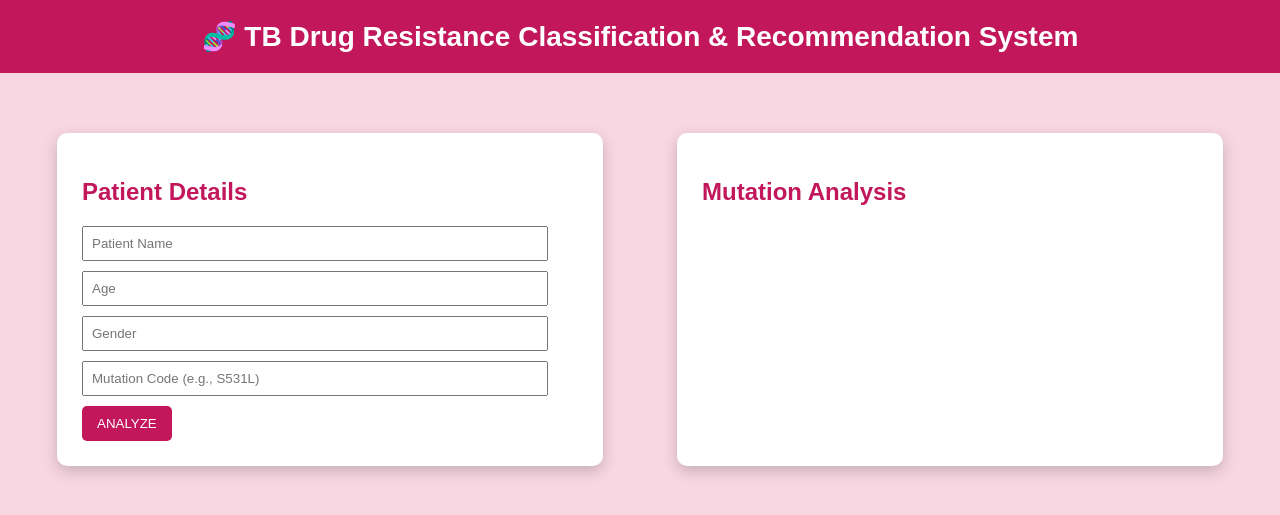
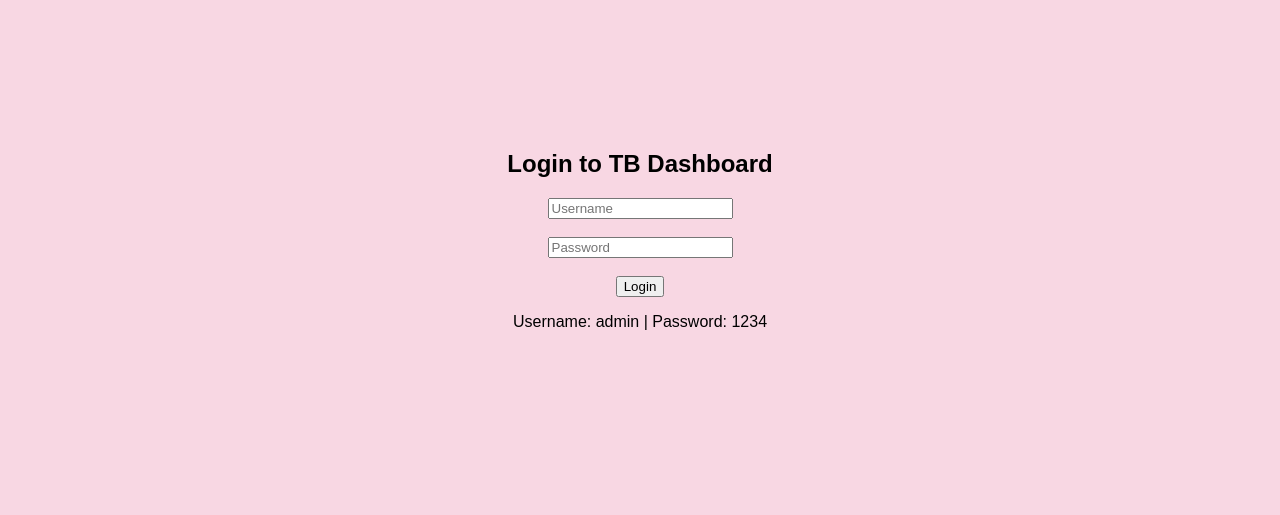
Before and after one commit to Poojitha157/TB-Web-App, a Flask app: page / in a window 1280 px wide. Shown: the top 515 px of the page. Run offline with Flask 3, Linux system fonts and the light colour scheme.

Commit message:
Added login system and updated dashboard

```diff
--- a/app.py
+++ b/app.py
@@ -1,161 +1,120 @@
-from flask import Flask, render_template, request, send_file
+from flask import Flask, render_template, request, redirect, url_for, session, send_from_directory
 import sqlite3
-from reportlab.lib.pagesizes import A4
-from reportlab.platypus import SimpleDocTemplate, Paragraph, Spacer, ListFlowable, ListItem
-from reportlab.lib.styles import getSampleStyleSheet
 import os
+from reportlab.lib.pagesizes import letter
+from reportlab.pdfgen import canvas
 
 app = Flask(__name__)
+app.secret_key = "tb_secret_key"
 
-# ===== Initialize SQLite Database =====
-def init_db():
-    conn = sqlite3.connect("tb_system.db")
-    cursor = conn.cursor()
+DATABASE = "tb_system.db"
 
-    cursor.execute("""
-        CREATE TABLE IF NOT EXISTS patient (
-            id INTEGER PRIMARY KEY AUTOINCREMENT,
-            name TEXT,
-            age INTEGER,
-            gender TEXT
-        )
-    """)
 
-    cursor.execute("""
-        CREATE TABLE IF NOT EXISTS mutation (
-            id INTEGER PRIMARY KEY AUTOINCREMENT,
-            mutation_code TEXT,
-            resistant_drug TEXT
-        )
-    """)
-
-    cursor.execute("""
-        CREATE TABLE IF NOT EXISTS drug (
-            id INTEGER PRIMARY KEY AUTOINCREMENT,
-            drug_name TEXT,
-            category TEXT
-        )
-    """)
-
-    # Insert default mutation data if empty
-    cursor.execute("SELECT COUNT(*) FROM mutation")
-    if cursor.fetchone()[0] == 0:
-        cursor.executemany(
-            "INSERT INTO mutation (mutation_code, resistant_drug) VALUES (?, ?)",
-            [
-                ("S531L", "Rifampicin"),
-                ("S315T", "Isoniazid"),
-                ("D94G", "Fluoroquinolones")
-            ]
-        )
-
-    # Insert default drug data if empty
-    cursor.execute("SELECT COUNT(*) FROM drug")
-    if cursor.fetchone()[0] == 0:
-        cursor.executemany(
-            "INSERT INTO drug (drug_name, category) VALUES (?, ?)",
-            [
-                ("Isoniazid", "First Line"),
-                ("Rifampicin", "First Line"),
-                ("Ethambutol", "First Line"),
-                ("Pyrazinamide", "First Line"),
-                ("Levofloxacin", "Second Line"),
-                ("Bedaquiline", "Second Line"),
-                ("Linezolid", "Second Line")
-            ]
-        )
-
-    conn.commit()
-    conn.close()
-
-init_db()
+# ---------------- LOGIN ---------------- #
 
 @app.route("/")
 def home():
-    return render_template("index.html")
+    if "user" in session:
+        return render_template("index.html")
+    return render_template("login.html")
+
+
+@app.route("/login", methods=["POST"])
+def login():
+    username = request.form["username"]
+    password = request.form["password"]
+
+    if username == "admin" and password == "1234":
+        session["user"] = username
+        return redirect(url_for("home"))
+    else:
+        return "Invalid Login"
+
+
+@app.route("/logout")
+def logout():
+    session.pop("user", None)
+    return redirect(url_for("home"))
+
+
+# ---------------- ANALYZE ---------------- #
 
 @app.route("/analyze", methods=["POST"])
 def analyze():
+
     name = request.form["name"]
     age = request.form["age"]
     gender = request.form["gender"]
-    mutation_code = request.form["mutation"]
+    mutation = request.form["mutation"]
+    doctor = request.form["doctor"]
 
-    conn = sqlite3.connect("tb_system.db")
+    conn = sqlite3.connect(DATABASE)
     cursor = conn.cursor()
 
-    cursor.execute(
-        "INSERT INTO patient (name, age, gender) VALUES (?, ?, ?)",
-        (name, age, gender)
-    )
-
-    cursor.execute(
-        "SELECT resistant_drug FROM mutation WHERE mutation_code=?",
-        (mutation_code,)
-    )
-
+    cursor.execute("SELECT drug FROM mutations WHERE mutation_code=?", (mutation,))
     result = cursor.fetchone()
 
     if result:
-        resistant_drug = result[0]
+        resistant = result[0]
+        classification = "Drug Resistant TB"
 
-        if resistant_drug in ["Rifampicin", "Isoniazid"]:
-            classification = "MDR-TB"
-        elif resistant_drug in ["Fluoroquinolones"]:
-            classification = "XDR-TB"
-        else:
-            classification = "Drug Resistant TB"
-
-        cursor.execute("SELECT drug_name FROM drug WHERE category='Second Line'")
-        recommended = [row[0] for row in cursor.fetchall()]
+        recommended = [
+            "Levofloxacin",
+            "Bedaquiline",
+            "Linezolid"
+        ]
     else:
-        resistant_drug = "None"
+        resistant = "None"
         classification = "Drug Sensitive TB"
 
-        cursor.execute("SELECT drug_name FROM drug WHERE category='First Line'")
-        recommended = [row[0] for row in cursor.fetchall()]
+        recommended = [
+            "Isoniazid",
+            "Rifampicin",
+            "Ethambutol",
+            "Pyrazinamide"
+        ]
 
-    conn.commit()
     conn.close()
 
-    # ===== Generate PDF =====
-    file_name = f"{name}_TB_Report.pdf"
-    file_path = os.path.join(os.getcwd(), file_name)
+    # -------- PDF GENERATION -------- #
 
-    doc = SimpleDocTemplate(file_path, pagesize=A4)
-    elements = []
-    styles = getSampleStyleSheet()
+    pdf_file = f"{name}_TB_Report.pdf"
+    pdf_path = os.path.join("reports", pdf_file)
 
-    elements.append(Paragraph("TB Drug Resistance Report", styles["Title"]))
-    elements.append(Spacer(1, 20))
-    elements.append(Paragraph(f"Name: {name}", styles["Normal"]))
-    elements.append(Paragraph(f"Age: {age}", styles["Normal"]))
-    elements.append(Paragraph(f"Gender: {gender}", styles["Normal"]))
-    elements.append(Spacer(1, 20))
-    elements.append(Paragraph(f"Mutation: {mutation_code}", styles["Normal"]))
-    elements.append(Paragraph(f"Resistance: {resistant_drug}", styles["Normal"]))
-    elements.append(Paragraph(f"Classification: {classification}", styles["Normal"]))
-    elements.append(Spacer(1, 20))
+    if not os.path.exists("reports"):
+        os.makedirs("reports")
 
-    drug_list = [ListItem(Paragraph(drug, styles["Normal"])) for drug in recommended]
-    elements.append(ListFlowable(drug_list))
+    c = canvas.Canvas(pdf_path, pagesize=letter)
+    c.drawString(100, 750, f"Patient Name: {name}")
+    c.drawString(100, 730, f"Age: {age}")
+    c.drawString(100, 710, f"Gender: {gender}")
+    c.drawString(100, 690, f"Mutation: {mutation}")
+    c.drawString(100, 670, f"Resistance: {resistant}")
+    c.drawString(100, 650, f"Classification: {classification}")
+    c.drawString(100, 630, f"Recommended by: Dr. {doctor}")
+    c.drawString(100, 610, "Recommended Drugs:")
 
-    doc.build(elements)
+    y = 590
+    for drug in recommended:
+        c.drawString(120, y, drug)
+        y -= 20
+
+    c.save()
 
     return render_template(
         "index.html",
-        name=name,
-        age=age,
-        gender=gender,
-        resistant=resistant_drug,
+        resistant=resistant,
         classification=classification,
         recommended=recommended,
-        pdf_file=file_name
+        doctor=doctor,
+        pdf_file=pdf_file
     )
 
+
 @app.route("/download/<filename>")
-def download_file(filename):
-    return send_file(filename, as_attachment=True)
+def download(filename):
+    return send_from_directory("reports", filename, as_attachment=True)
+
 
 if __name__ == "__main__":
     app.run(debug=True)
--- a/templates/index.html
+++ b/templates/index.html
@@ -16,6 +16,12 @@
             padding: 20px;
             font-size: 28px;
             font-weight: bold;
+        }
+
+        .logout {
+            position:absolute;
+            right:20px;
+            top:20px;
         }
 
         .container {
@@ -52,10 +58,6 @@
             cursor: pointer;
         }
 
-        button:hover {
-            background-color: #880e4f;
-        }
-
         .result-box {
             margin-top: 20px;
             padding: 15px;
@@ -68,10 +70,6 @@
             font-weight: bold;
             color: red;
         }
-
-        .download-btn {
-            margin-top: 15px;
-        }
     </style>
 </head>
 
@@ -79,11 +77,13 @@
 
 <div class="header">
     🧬 TB Drug Resistance Classification & Recommendation System
+    <div class="logout">
+        <a href="/logout"><button>Logout</button></a>
+    </div>
 </div>
 
 <div class="container">
 
-    <!-- LEFT SIDE -->
     <div class="card">
         <h2>Patient Details</h2>
 
@@ -91,17 +91,17 @@
             <input type="text" name="name" placeholder="Patient Name" required><br>
             <input type="number" name="age" placeholder="Age" required><br>
             <input type="text" name="gender" placeholder="Gender" required><br>
-            <input type="text" name="mutation" placeholder="Mutation Code (e.g., S531L)" required><br>
+            <input type="text" name="mutation" placeholder="Mutation Code" required><br>
+            <input type="text" name="doctor" placeholder="Doctor Name" required><br>
 
             <button type="submit">ANALYZE</button>
         </form>
     </div>
 
-    <!-- RIGHT SIDE -->
     <div class="card">
+        {% if resistant %}
+
         <h2>Mutation Analysis</h2>
-
-        {% if resistant %}
         <div class="result-box">
             <p><strong>Resistance Detected:</strong> {{ resistant }}</p>
         </div>
@@ -119,15 +119,14 @@
                 {% endfor %}
             </ul>
 
-            {% if pdf_file %}
-            <div class="download-btn">
-                <a href="/download/{{ pdf_file }}">
-                    <button>Download PDF Report</button>
-                </a>
-            </div>
-            {% endif %}
+            <p><strong>Recommended by:</strong> Dr. {{ doctor }}</p>
 
+            <br>
+            <a href="/download/{{ pdf_file }}">
+                <button>Download PDF Report</button>
+            </a>
         </div>
+
         {% endif %}
     </div>
 
--- /dev/null
+++ b/templates/login.html
@@ -0,0 +1,19 @@
+<!DOCTYPE html>
+<html>
+<head>
+    <title>Login</title>
+</head>
+<body style="background:#f8d7e3; text-align:center; margin-top:150px; font-family:Arial">
+
+    <h2>Login to TB Dashboard</h2>
+
+    <form action="/login" method="POST">
+        <input type="text" name="username" placeholder="Username" required><br><br>
+        <input type="password" name="password" placeholder="Password" required><br><br>
+        <button type="submit">Login</button>
+    </form>
+
+    <p>Username: admin | Password: 1234</p>
+
+</body>
+</html>
```
Also changed, not shown: check_mutations.py (added, +11 -0 lines), 1 other file.
